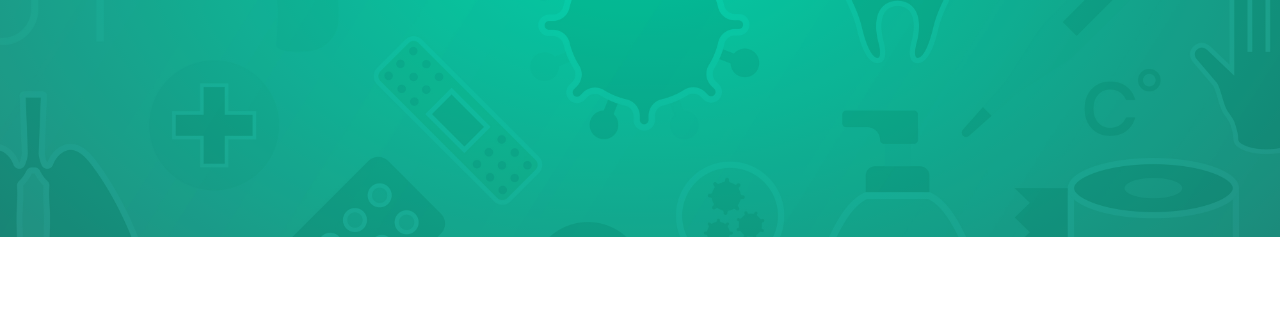
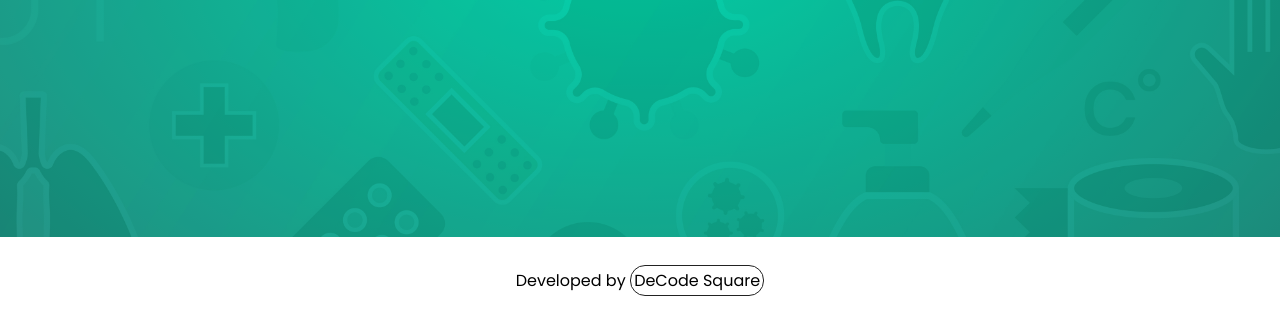
Before and after one commit to MedGuide/MedGuide.github.io, a plain HTML site: page index.html in a window 1280 px wide. Shown: the part 474-800 px from the top of the page. Drawn offline with Linux system fonts and the light colour scheme.

Commit message:
Update 1.2.2 Footer Added

```diff
--- a/css/style.css
+++ b/css/style.css
@@ -154,3 +154,24 @@ p {
   }
 }
 /* #endregion */
+
+/* #region Footer */
+.footer {
+  width : 100%;
+  padding: 2em;
+  text-align: center;
+}
+.company {
+  padding : .2em;
+  color: var(--clr-text), black;
+  text-decoration: none;
+  border: 1px solid #222;
+  border-radius: 15px;
+}
+.company:focus,
+.company:hover {
+  color : turquoise;
+  background-color: black;
+}
+
+/* #endregion */
--- a/index.html
+++ b/index.html
@@ -44,5 +44,11 @@
       </section>
 
     </main>
+
+    <footer>
+      <div class="footer">
+        <p>Developed by <a href="decodesquare.github.io" class="company"> DeCode Square </a></p>
+      </div>
+    </footer>
   </body>
 </html>
```
